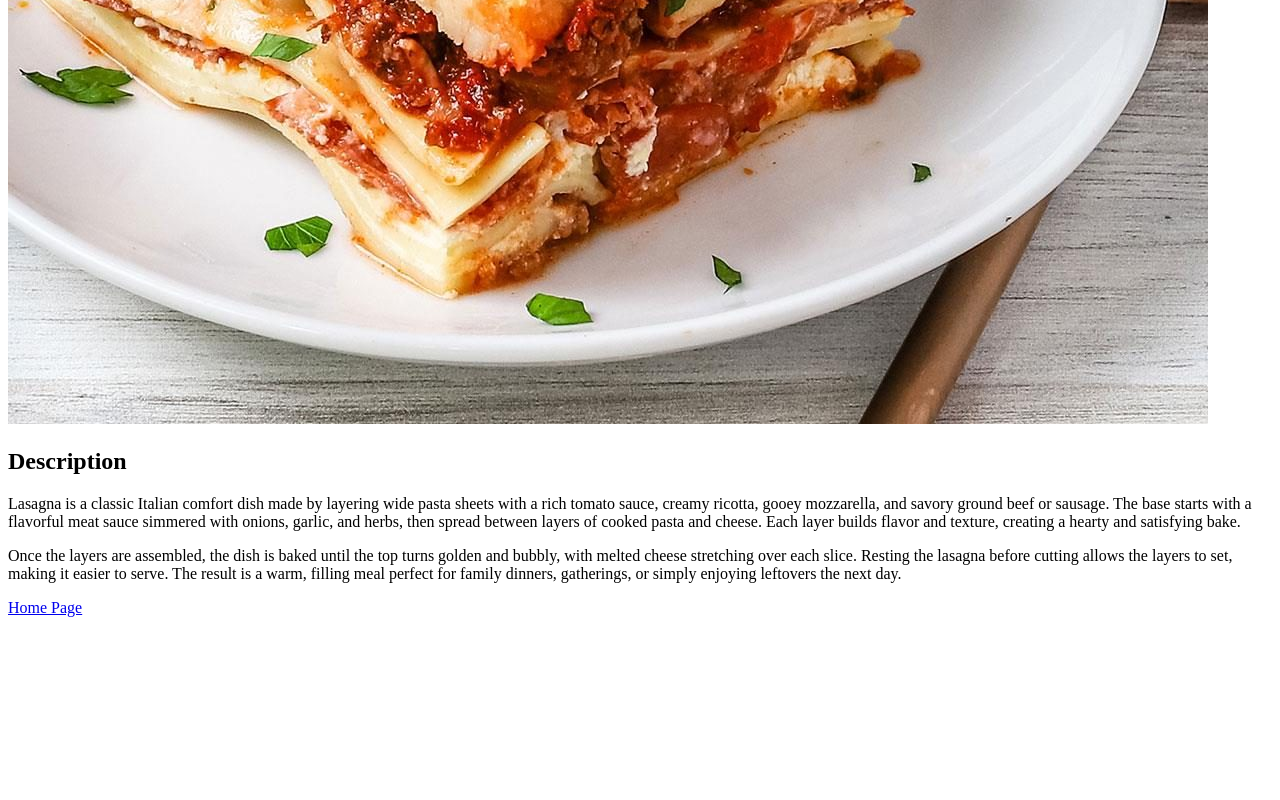
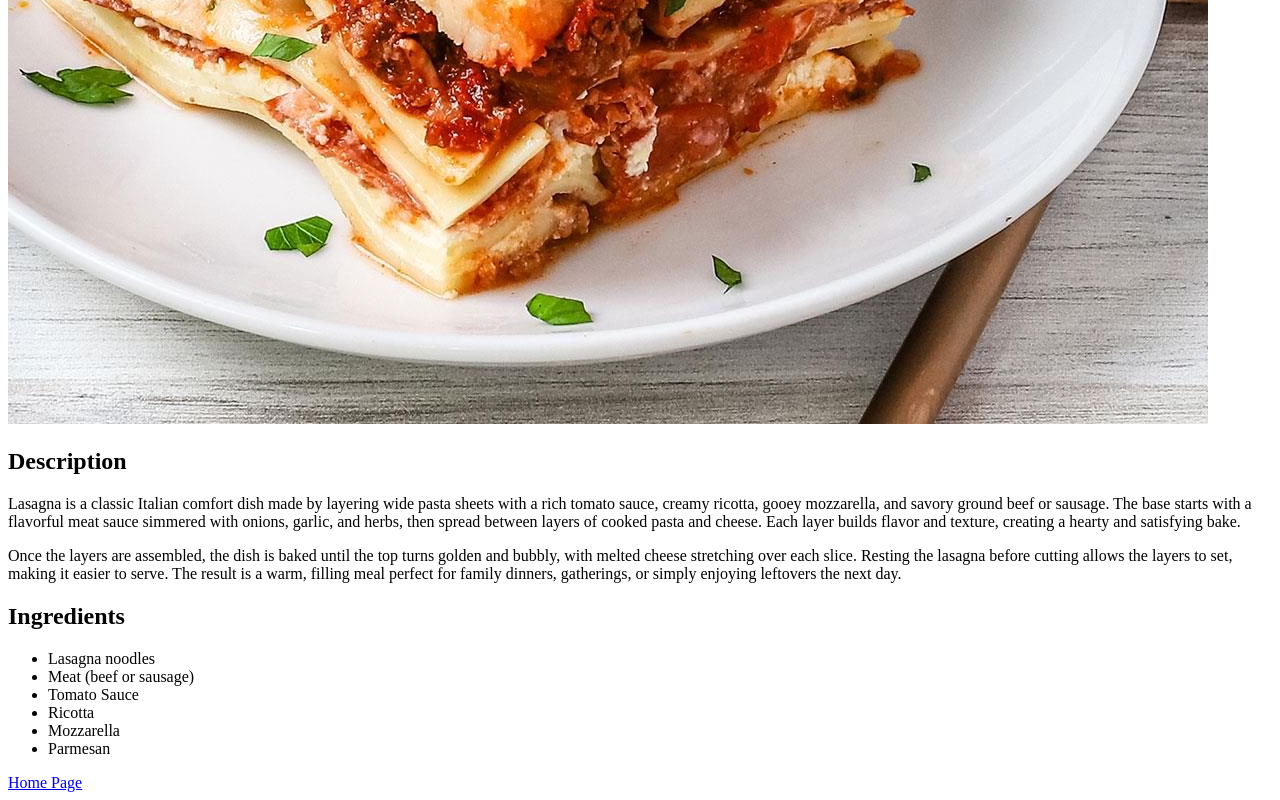
Before and after one commit to TigranyanG/odin-recipes, a plain HTML site: page recipes/lasagna.html in a window 1280 px wide. Shown: the part 856-1656 px from the top of the page. Before the commit the page ends 1481 px from the top, so only its background shows below. Drawn offline with Linux system fonts and the light colour scheme.

Commit message:
Add an unordered list of ingredients
Added the unordered list of ingredients for the
users to see what they need for the dish.

Iteration 3.3: recipe page content

```diff
--- a/recipes/lasagna.html
+++ b/recipes/lasagna.html
@@ -17,6 +17,17 @@
                 with melted cheese stretching over each slice. Resting the lasagna before cutting allows the
                 layers to set, making it easier to serve. The result is a warm, filling meal perfect for family
                 dinners, gatherings, or simply enjoying leftovers the next day.</p>
+            <h2>Ingredients</h2>
+            <ul>
+                <li>Lasagna noodles</li>
+                <li>Meat (beef or sausage)</li>
+                <li>Tomato Sauce</li>
+                <li>Ricotta</li>
+                <li>Mozzarella</li>
+                <li>Parmesan</li>
+            </ul>
+
+
             <a href ="../index.html">Home Page</a>
         </body>
     </html>
```
